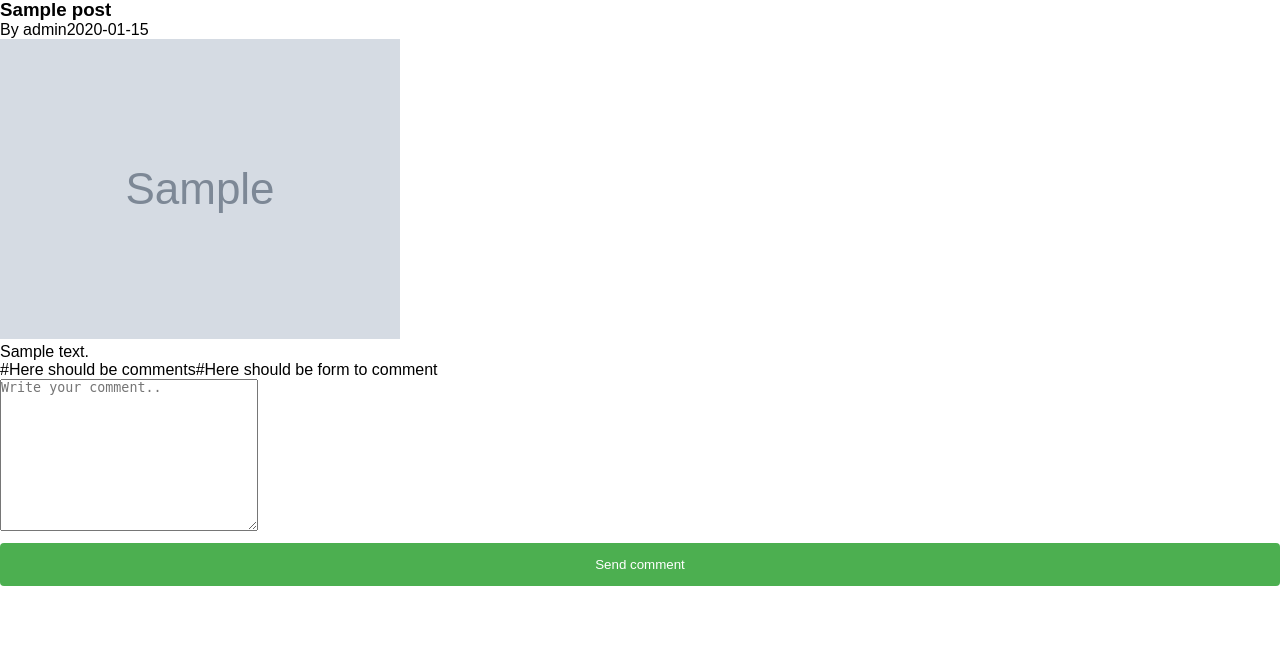
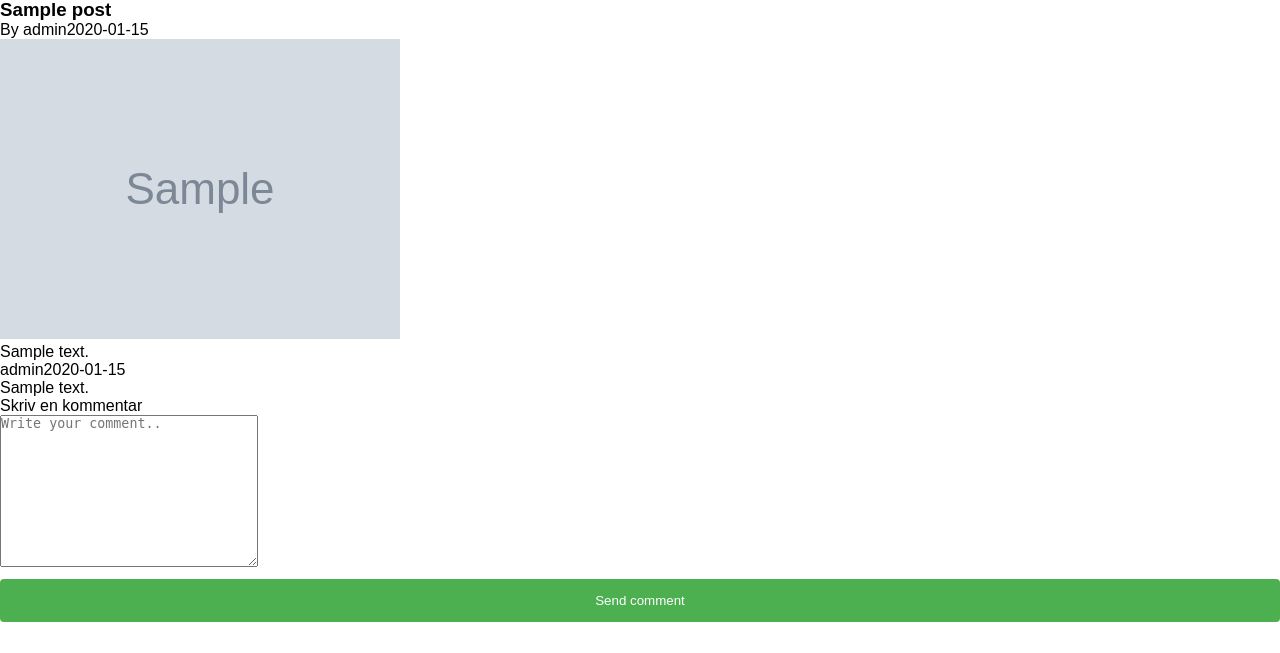
Before and after one commit to th-olsson/CMS_Projekt_Grupp8, a PHP site: page /views/comments.php?id=1 in a window 1280 px wide. Shown: the part 147-800 px from the top of the page. Run offline with PHP 8.4, Linux system fonts and the light colour scheme; a user stored in the database is signed in; data comes from the database, SQL or seed files in the repository; tables that the repository leaves empty hold one stand-in row (values such as "Sample post"); grey boxes marked "Sample" are stand-in pictures.

Commit message:
html tags added on to printed comments

```diff
--- a/classes/Posts.php
+++ b/classes/Posts.php
@@ -39,8 +39,7 @@ class Post {
         echo "<a class='post__comment' href='views/comments.php?id=$this->id'>Comments</a>";
 
         } elseif ($fileName == "comments.php"){
-            echo "#Here should be comments";
-            echo "#Here should be form to comment";
+            // Might swap some code from comments.php to here instead
         }
 
         echo "</article>";
--- a/views/comments.php
+++ b/views/comments.php
@@ -7,6 +7,11 @@
 #3. Be able to comment using form.
 
 #? Consideration: be able to see comments if offline but only ablle to comment if online?
+
+//Redirect user if no postId is set
+if (!isset($_GET['id'])){
+    header("location:../index.php");
+}
 
 session_start();
 
@@ -46,8 +51,30 @@ $post[$i]->createPostHtml();
 
 ?>
 
+<section class="comment-section">
+<?php #Print comments for current post from database
+
+//Get Username of commenter, Date, Content, where PostID = $postId
+$sql = "SELECT u.Username, c.Date, c.Content FROM comments as c
+JOIN users as u ON u.ID = c.UserID WHERE PostId = :postId_IN";
+$stm = $db->prepare($sql);
+$stm->bindParam(":postId_IN", $postId);
+$stm->execute();
+
+while ($row = $stm->fetch()){?>
+
+<article class="comment">
+    <aside class="comment__meta"><adress><?=$row['Username']?><time datetime='<?=$row['Date']?>'><?=$row['Date']?></time></adress></aside>
+    <p class="comment__content"><?=$row['Content']?></p>
+</article>
+
+<?php }
+
+?>
+
 <?php $userId = $_SESSION['userId']; $date = date('Y-m-d'); ?>
 <!-- Should send data of Content, Date, PostId, UserId -->
+<hh3>Skriv en kommentar</hh3>
 <form action="handleComments.php" method="post">
     <input type="text" name="userId" hidden value="<?= $userId ?>"></input>
     <input type="text" name="date" hidden value="<?= $date ?>">
@@ -56,5 +83,6 @@ $post[$i]->createPostHtml();
     <input type="submit" value="Send comment"></input>
 </form>
 
+</section>
 </body>
 </html>
```
